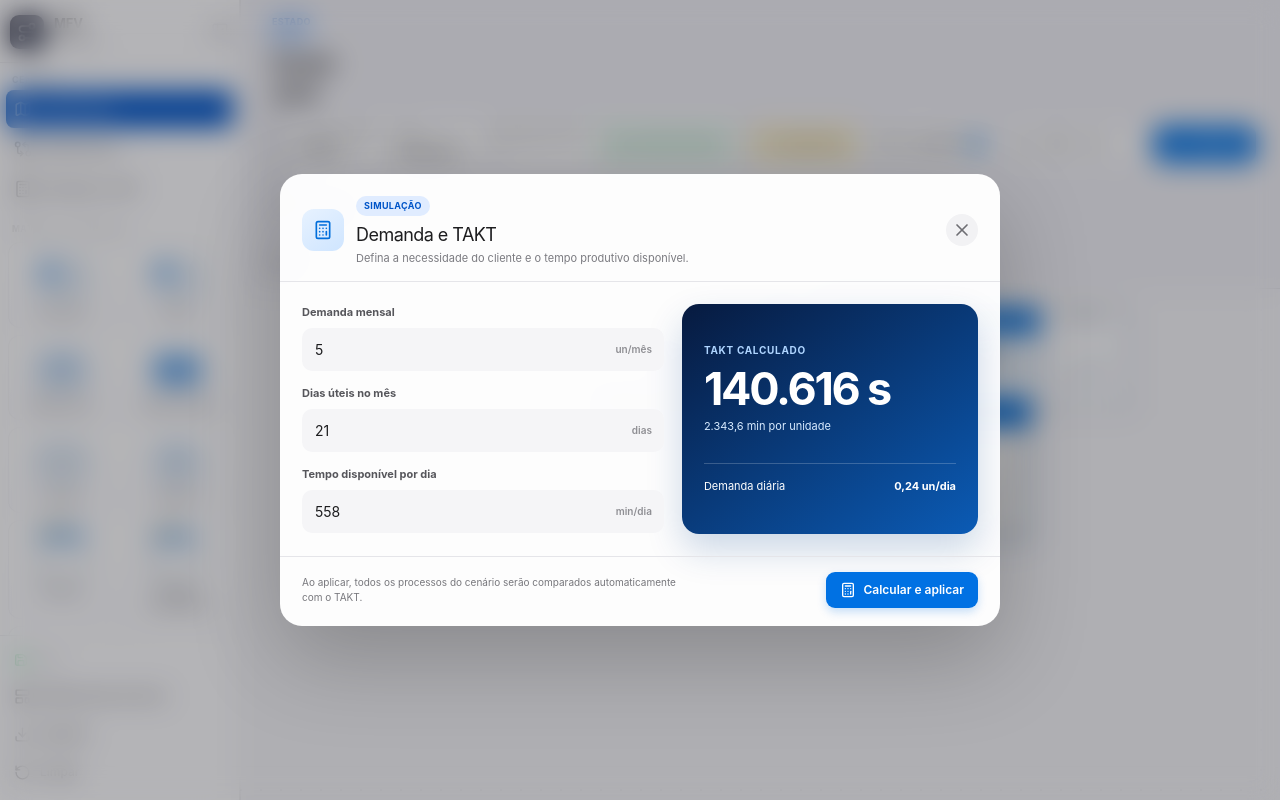
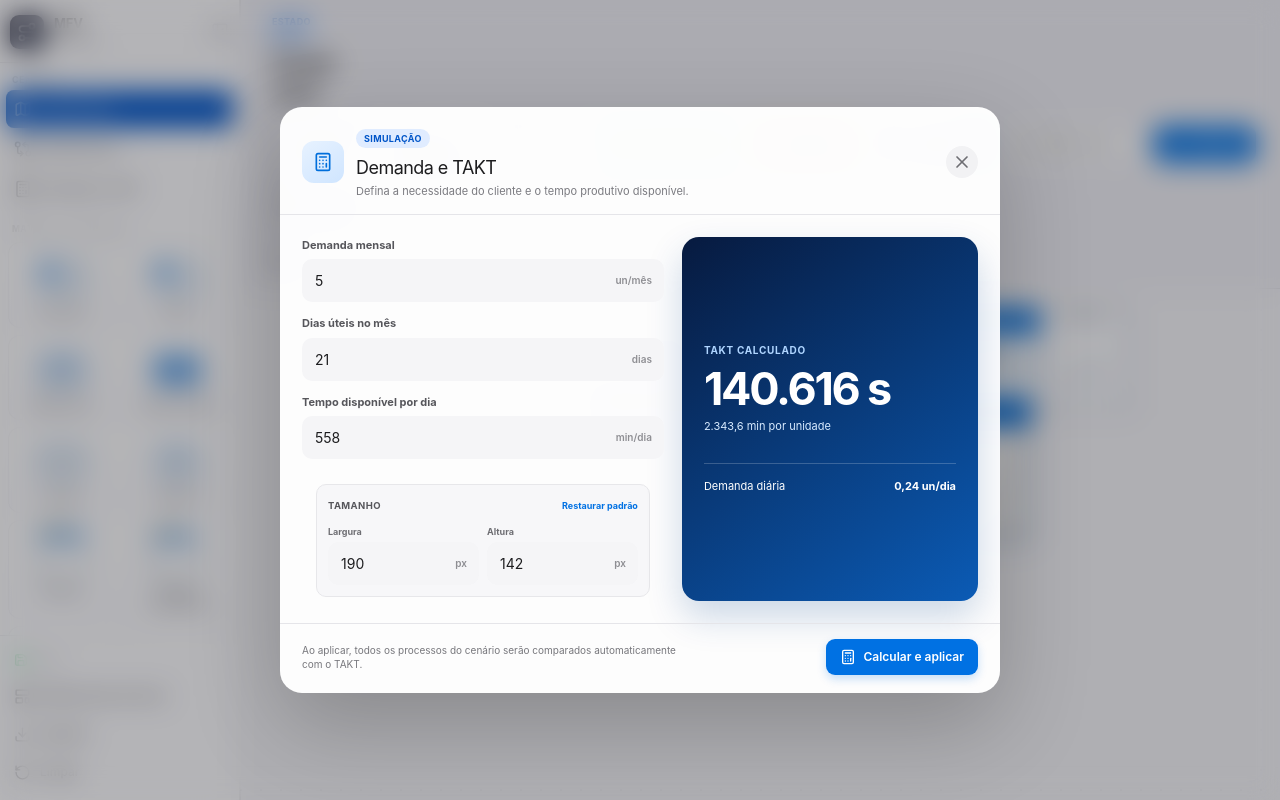
Before and after one commit to gustavodiaas/mfv-simulation, a React (Vite) app: page / in a window 1280 px wide. Both pictures are taken after a click on the button "Demanda e TAKT". Built offline with nearby package versions, Linux system fonts and the light colour scheme.

Commit message:
feat: permitir redimensionar elementos do mfv

```diff
--- a/src/App.tsx
+++ b/src/App.tsx
@@ -55,11 +55,19 @@ function validThemeColor(value: unknown) {
   return typeof value === 'string' && /^#[0-9a-f]{6}$/i.test(value) ? value : DEFAULT_THEME_COLOR;
 }
 
-function elementDimensions(element: CanvasElement) {
+function defaultElementDimensions(element: Pick<CanvasElement, 'kind'>) {
   if (element.kind === 'identification') return { width: 390, height: 100 };
   if (element.kind === 'planning') return { width: 190, height: 142 };
   const item = LIBRARY.find((candidate) => candidate.kind === element.kind);
   return { width: item?.w || 120, height: item?.h || 80 };
+}
+
+function elementDimensions(element: CanvasElement) {
+  const defaults = defaultElementDimensions(element);
+  return {
+    width: Math.min(1200, Math.max(30, Number(element.data.width) || defaults.width)),
+    height: Math.min(800, Math.max(30, Number(element.data.height) || defaults.height)),
+  };
 }
 
 const DEFAULT_ASSUMPTIONS: ScenarioAssumptions = {
@@ -202,7 +210,7 @@ function normalizeCanvas(raw: Partial<CanvasState> | undefined, legacy?: Partial
     availableMinutesPerDay: positiveNumber(raw?.assumptions?.availableMinutesPerDay ?? legacy?.availableMinutesPerDay ?? existingPlanning?.data.minutosDia, DEFAULT_ASSUMPTIONS.availableMinutesPerDay),
   };
   const fixedPlanning = existingPlanning
-    ? { ...existingPlanning, id: FIXED_PLANNING_ID, kind: 'planning' as const, data: planningData(assumptions) }
+    ? { ...existingPlanning, id: FIXED_PLANNING_ID, kind: 'planning' as const, data: { ...existingPlanning.data, ...planningData(assumptions) } }
     : createFixedPlanning(assumptions);
   const existingIdentification = elements.find((element) => element.id === FIXED_IDENTIFICATION_ID)
     ?? elements.find((element) => element.kind === 'identification');
@@ -514,34 +522,39 @@ function renderElement(el: CanvasElement, selected: boolean, onEdit: () => void,
     processLoadPercent: processMetric?.loadPercent,
     processCapacityPerDay: processMetric?.capacityPerDay,
   };
+  let symbol;
   switch (el.kind) {
-    case 'process':             return <ProcessSymbol {...p} />;
-    case 'work-cell':           return <WorkCellSymbol {...p} />;
-    case 'supplier': case 'customer': return <PartySymbol {...p} />;
-    case 'truck':               return <TruckSymbol {...p} />;
-    case 'shipping-point':      return <ShippingPointSymbol {...p} />;
-    case 'inventory':           return <InventorySymbol {...p} />;
-    case 'buffer':              return <BufferSymbol {...p} />;
-    case 'supermarket':         return <SupermarketSymbol {...p} />;
-    case 'fifo':                return <FifoSymbol {...p} />;
-    case 'kanban-production':   return <KanbanProductionSymbol {...p} />;
-    case 'kanban-withdrawal':   return <KanbanWithdrawalSymbol {...p} />;
-    case 'kanban-board':        return <KanbanBoardSymbol {...p} />;
-    case 'heijunka':            return <HeijunkaSymbol {...p} />;
-    case 'sequencing-box':      return <SequencingBoxSymbol {...p} />;
-    case 'planning':            return <PlanningSymbol {...p} />;
-    case 'identification':      return <IdentificationSymbol {...p} />;
-    case 'data-box':            return <DataBoxSymbol {...p} />;
-    case 'customer-demand':     return <CustomerDemandSymbol {...p} />;
-    case 'production-schedule': return <ProductionScheduleSymbol {...p} />;
-    case 'operator':            return <OperatorSymbol {...p} />;
-    case 'kaizen':              return <KaizenSymbol {...p} />;
-    case 'intervention':        return <InterventionSymbol {...p} />;
-    case 'note':                return <NoteSymbol {...p} />;
-    case 'timeline':            return <TimelineSymbol {...p} />;
-    case 'legend':              return <LegendSymbol {...p} />;
-    default:                    return <ExtendedSymbol {...p} />;
+    case 'process':             symbol = <ProcessSymbol {...p} />; break;
+    case 'work-cell':           symbol = <WorkCellSymbol {...p} />; break;
+    case 'supplier': case 'customer': symbol = <PartySymbol {...p} />; break;
+    case 'truck':               symbol = <TruckSymbol {...p} />; break;
+    case 'shipping-point':      symbol = <ShippingPointSymbol {...p} />; break;
+    case 'inventory':           symbol = <InventorySymbol {...p} />; break;
+    case 'buffer':              symbol = <BufferSymbol {...p} />; break;
+    case 'supermarket':         symbol = <SupermarketSymbol {...p} />; break;
+    case 'fifo':                symbol = <FifoSymbol {...p} />; break;
+    case 'kanban-production':   symbol = <KanbanProductionSymbol {...p} />; break;
+    case 'kanban-withdrawal':   symbol = <KanbanWithdrawalSymbol {...p} />; break;
+    case 'kanban-board':        symbol = <KanbanBoardSymbol {...p} />; break;
+    case 'heijunka':            symbol = <HeijunkaSymbol {...p} />; break;
+    case 'sequencing-box':      symbol = <SequencingBoxSymbol {...p} />; break;
+    case 'planning':            symbol = <PlanningSymbol {...p} />; break;
+    case 'identification':      symbol = <IdentificationSymbol {...p} />; break;
+    case 'data-box':            symbol = <DataBoxSymbol {...p} />; break;
+    case 'customer-demand':     symbol = <CustomerDemandSymbol {...p} />; break;
+    case 'production-schedule': symbol = <ProductionScheduleSymbol {...p} />; break;
+    case 'operator':            symbol = <OperatorSymbol {...p} />; break;
+    case 'kaizen':              symbol = <KaizenSymbol {...p} />; break;
+    case 'intervention':        symbol = <InterventionSymbol {...p} />; break;
+    case 'note':                symbol = <NoteSymbol {...p} />; break;
+    case 'timeline':            symbol = <TimelineSymbol {...p} />; break;
+    case 'legend':              symbol = <LegendSymbol {...p} />; break;
+    default:                    symbol = <ExtendedSymbol {...p} />;
   }
+  const defaults = defaultElementDimensions(el);
+  const size = elementDimensions(el);
+  if (size.width === defaults.width && size.height === defaults.height) return symbol;
+  return <g transform={`scale(${size.width / defaults.width} ${size.height / defaults.height})`}>{symbol}</g>;
 }
 
 // ─── Thumbs da biblioteca ─────────────────────────────────────────────────────
@@ -877,6 +890,39 @@ function LiveFlowOverlay({ canvas, simulation, elapsedSec }: {
 
 // ─── Popovers de edição ───────────────────────────────────────────────────────
 
+function ElementSizeFields({ el, onUpdate }: {
+  el: CanvasElement;
+  onUpdate: (patch: Partial<CanvasElement>) => void;
+}) {
+  const defaults = defaultElementDimensions(el);
+  const size = elementDimensions(el);
+  const setSize = (key: 'width' | 'height', value: string) => {
+    const limit = key === 'width' ? 1200 : 800;
+    const fallback = key === 'width' ? defaults.width : defaults.height;
+    const next = Math.min(limit, Math.max(30, Number(value) || fallback));
+    onUpdate({ data: { ...el.data, [key]: next } });
+  };
+  const restore = () => {
+    const data = { ...el.data };
+    delete data.width;
+    delete data.height;
+    onUpdate({ data });
+  };
+
+  return (
+    <div className="element-size-editor">
+      <div className="element-size-heading">
+        <span>Tamanho</span>
+        <button type="button" onClick={restore}>Restaurar padrão</button>
+      </div>
+      <div className="element-size-grid">
+        <label><span>Largura</span><div className="popover-input-wrap"><input type="number" min={30} max={1200} step={10} value={size.width} onChange={(event) => setSize('width', event.target.value)} /><span>px</span></div></label>
+        <label><span>Altura</span><div className="popover-input-wrap"><input type="number" min={30} max={800} step={10} value={size.height} onChange={(event) => setSize('height', event.target.value)} /><span>px</span></div></label>
+      </div>
+    </div>
+  );
+}
+
 function ElementPopover({ el, onUpdate, onDelete, onClose }: {
   el: CanvasElement; onUpdate: (p: Partial<CanvasElement>) => void;
   onDelete: () => void; onClose: () => void;
@@ -931,6 +977,7 @@ function ElementPopover({ el, onUpdate, onDelete, onClose }: {
             )}
           </div>
         ))}
+        <ElementSizeFields el={el} onUpdate={onUpdate} />
       </div>
       <div className="popover-footer">
         <button className="popover-delete" onClick={onDelete}><Trash2 size={13} />Excluir</button>
@@ -1020,6 +1067,7 @@ function IdentificationEditor({ el, onUpdate, onClose }: {
             <label><span>Família de produtos</span><input value={String(el.data.family ?? '')} onChange={(event) => updateData('family', event.target.value)} placeholder="Ex.: Camas infantis" /></label>
             <label><span>Empresa</span><input value={String(el.data.companyName ?? '')} onChange={(event) => updateData('companyName', event.target.value)} placeholder="Nome opcional" /></label>
             <label><span>Produto</span><input value={String(el.data.productName ?? '')} onChange={(event) => updateData('productName', event.target.value)} placeholder="Nome opcional" /></label>
+            <ElementSizeFields el={el} onUpdate={onUpdate} />
           </div>
           <div className="identification-images">
             {imageField('companyImage', 'Empresa', 'Logotipo ou foto da empresa')}
@@ -1034,9 +1082,11 @@ function IdentificationEditor({ el, onUpdate, onClose }: {
   );
 }
 
-function DemandModal({ assumptions, onSave, onClose }: {
+function DemandModal({ assumptions, planning, onSave, onUpdatePlanning, onClose }: {
   assumptions: ScenarioAssumptions;
+  planning: CanvasElement;
   onSave: (next: ScenarioAssumptions) => void;
+  onUpdatePlanning: (patch: Partial<CanvasElement>) => void;
   onClose: () => void;
 }) {
   const [draft, setDraft] = useState(assumptions);
@@ -1094,6 +1144,7 @@ function DemandModal({ assumptions, onSave, onClose }: {
                 <span>min/dia</span>
               </div>
             </label>
+            <ElementSizeFields el={planning} onUpdate={onUpdatePlanning} />
           </div>
 
           <div className="takt-result-card">
@@ -1547,7 +1598,7 @@ export default function App() {
       ...previous,
       assumptions,
       elements: previous.elements.map((element) => element.id === FIXED_PLANNING_ID
-        ? { ...element, data: planningData(assumptions) }
+        ? { ...element, data: { ...element.data, ...planningData(assumptions) } }
         : element),
     }));
     setDemandOpen(false);
@@ -1680,7 +1731,7 @@ export default function App() {
           </button>
         </nav>
 
-        {!sidebarCollapsed && <LibraryPanel onDragStart={onLibDragStart} accentColor={canvas.themeColor} />}
+        {!sidebarCollapsed && <LibraryPanel onDragStart={onLibDragStart} accentColor={DEFAULT_THEME_COLOR} />}
 
         <div className="sidebar-bottom">
           <div className="save-state"><Save size={14} /><span>{saved ? 'Salvo' : 'Salvando…'}</span></div>
@@ -1874,7 +1925,11 @@ export default function App() {
           onClose={() => setEditingArrow(null)} />
       )}
       {exportOpen && <ExportModal svgRef={svgRef} name={activeKind==='current'?'Estado_Atual':`Estado_Futuro_${activeFuture.name.replace(/[^a-z0-9]+/gi,'_')}`} onClose={() => setExportOpen(false)} />}
-      {demandOpen && <DemandModal assumptions={canvas.assumptions} onSave={saveAssumptions} onClose={() => setDemandOpen(false)} />}
+      {demandOpen && <DemandModal assumptions={canvas.assumptions}
+        planning={canvas.elements.find((element) => element.id === FIXED_PLANNING_ID)!}
+        onSave={saveAssumptions}
+        onUpdatePlanning={(patch) => updateEl(FIXED_PLANNING_ID, patch)}
+        onClose={() => setDemandOpen(false)} />}
       {scenarioCreateOpen && <ScenarioCreateModal onCreate={createScenario} onClose={() => setScenarioCreateOpen(false)} />}
       {comparisonOpen && <ComparisonModal workspace={workspace} onSelect={selectFuture} onClose={() => setComparisonOpen(false)} />}
     </div>
--- a/src/index.css
+++ b/src/index.css
@@ -348,6 +348,15 @@ g:hover > .edit-btn-group { opacity: 1; }
 .popover-input-wrap { position: relative; display: flex; align-items: center; }
 .popover-input-wrap input { padding-right: 38px; }
 .popover-input-wrap span { position: absolute; right: 9px; color: #8e8e93; font-size: 9px; font-weight: 600; pointer-events: none; }
+.element-size-editor { margin: 12px 14px 4px; padding: 11px; background: #f7f7f9; border: 1px solid #e7e7ea; border-radius: 10px; }
+.element-size-heading { display: flex; align-items: center; justify-content: space-between; gap: 10px; margin-bottom: 9px; }
+.element-size-heading > span { color: #56565b; font-size: 9.5px; font-weight: 750; text-transform: uppercase; letter-spacing: .04em; }
+.element-size-heading button { padding: 3px 0; color: #0071e3; background: transparent; border: 0; font-size: 9px; font-weight: 700; cursor: pointer; }
+.element-size-grid { display: grid; grid-template-columns: 1fr 1fr; gap: 8px; }
+.element-size-grid > label { display: grid; gap: 4px; }
+.element-size-grid > label > span { color: #6e6e73; font-size: 9px; font-weight: 650; }
+.element-size-grid input { width: 100%; height: 34px; padding: 0 30px 0 9px; color: #1d1d1f; background: white; border: 1px solid #dedee3; border-radius: 8px; outline: none; font: inherit; font-size: 12px; }
+.element-size-grid input:focus { border-color: #0071e3; box-shadow: 0 0 0 3px rgba(0,113,227,.1); }
 .popover-footer {
   display: flex; justify-content: flex-end;
   padding: 10px 14px 12px; margin-top: 8px; border-top: 1px solid #ebebed;
```
